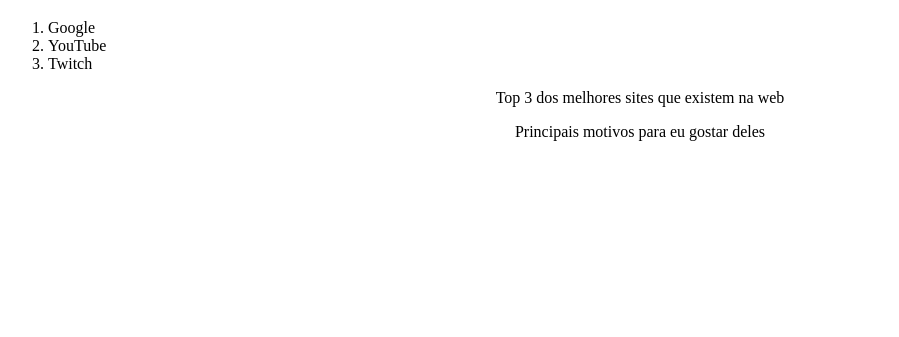
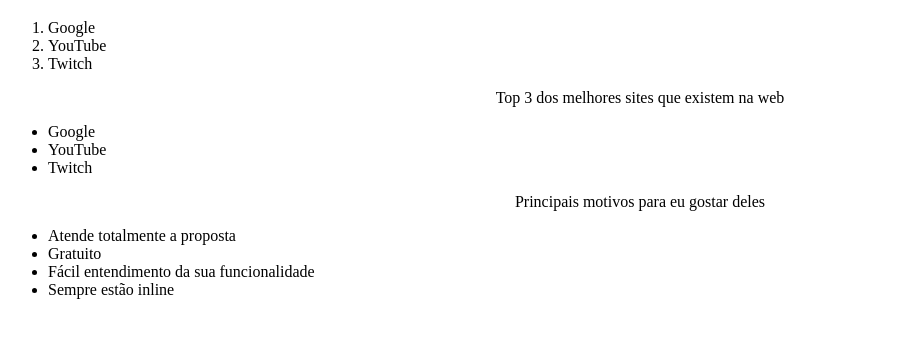
Before and after one commit to matheusbiaggio/exercicios-trybe, a plain HTML site: page fundamentos/bloco3-introducao-html-css/dia-3-html-e-css-seletores-e-posicionamento/index.html in a window 1280 px wide. Shown: the part 61-398 px from the top of the page, without its empty margins (0-899 px from the left). Drawn offline with Linux system fonts and the light colour scheme.

Commit message:
Resolução topco 4

```diff
--- a/fundamentos/bloco3-introducao-html-css/dia-3-html-e-css-seletores-e-posicionamento/index.html
+++ b/fundamentos/bloco3-introducao-html-css/dia-3-html-e-css-seletores-e-posicionamento/index.html
@@ -13,6 +13,17 @@
         <li>Twitch</li>
     </ol>
     <p>Top 3 dos melhores sites que existem na web</p>
+    <ul>
+        <li>Google</li>
+        <li>YouTube</li>
+        <li>Twitch</li>
+    </ul>
     <p>Principais motivos para eu gostar deles</p>
+    <ul>
+        <li>Atende totalmente a proposta</li>
+        <li>Gratuito</li>
+        <li>Fácil entendimento da sua funcionalidade</li>
+        <li>Sempre estão inline</li>
+    </ul>
   </body>
 </html>
```
